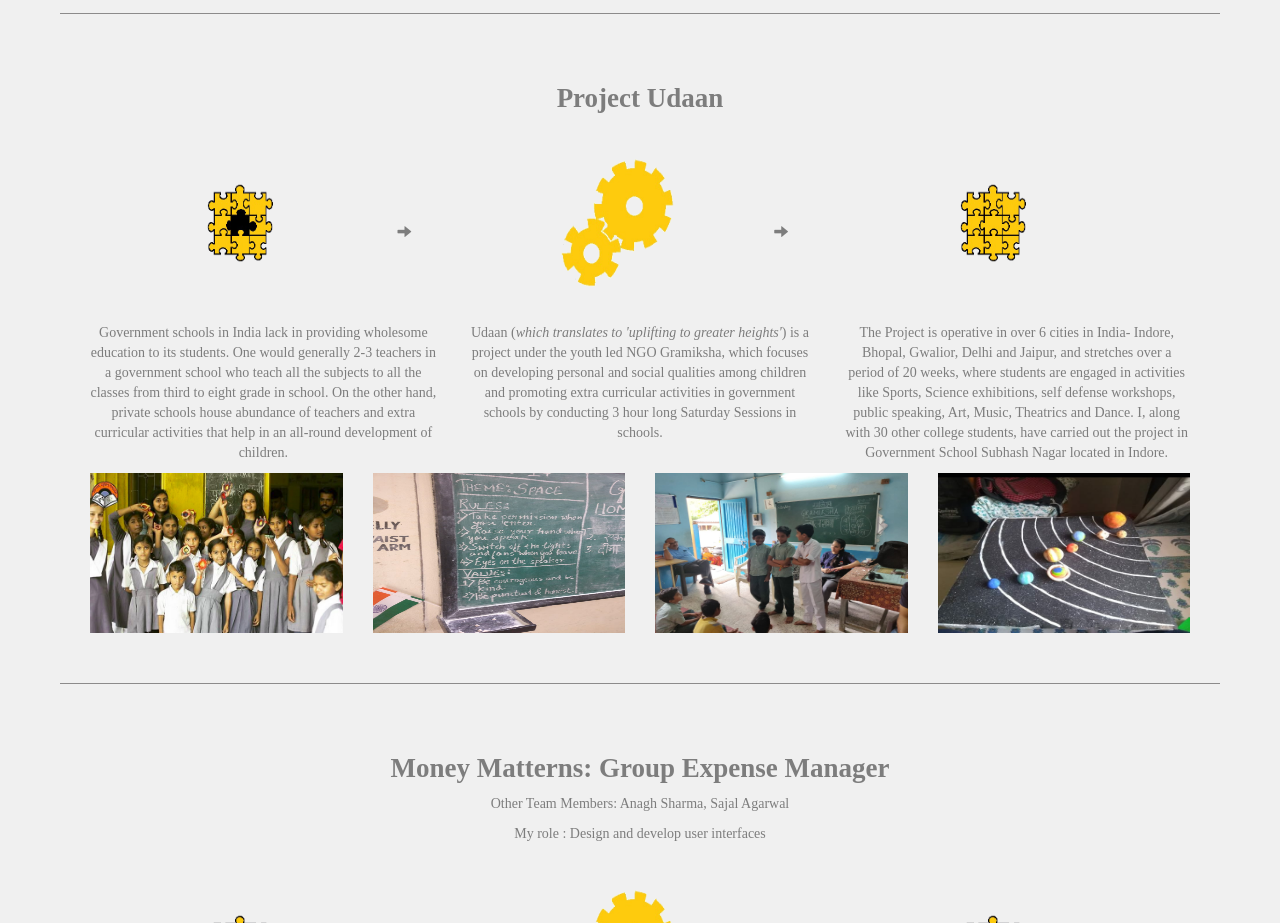
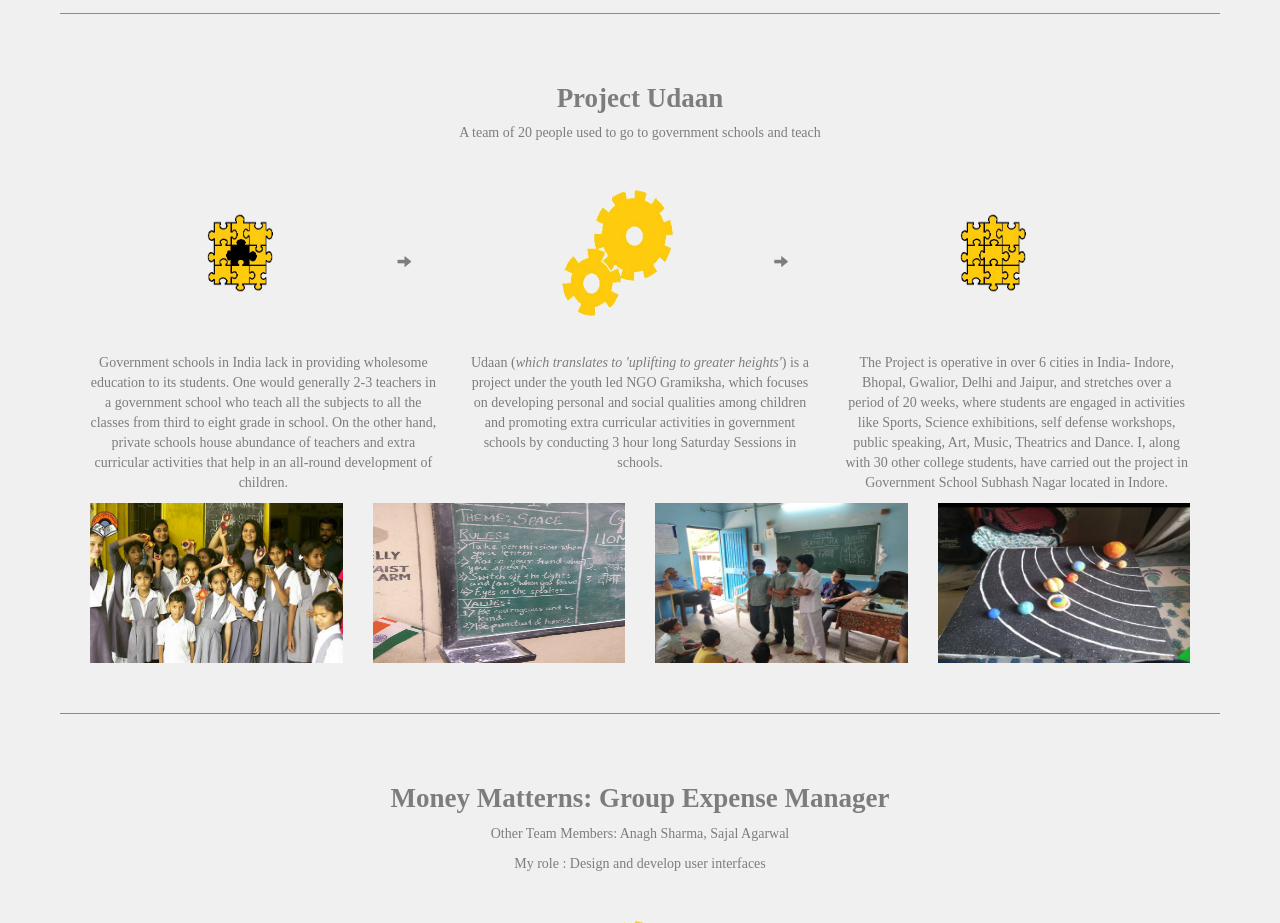
Before and after one commit to ashitasoni/ashitasoni.github.io, a plain HTML site: page index.html in a window 1280 px wide. Shown: the part 1420-2343 px from the top of the page. Drawn offline with nearby package versions, Linux system fonts and the light colour scheme; a web font is replaced by a local one.

Commit message:
Update index.html

```diff
--- a/index.html
+++ b/index.html
@@ -189,6 +189,7 @@
 	<hr style="border-top: 1px solid #8c8b8b;">
 	<div class="row">
 		<h2>Project Udaan</h2>
+		<p>A team of 20 people used to go to government schools and teach</p>
 		<div class="col-sm-3">
 		<img src="probtrans.png" style="width: 300px; height: 200px;">
 		</div>
```
